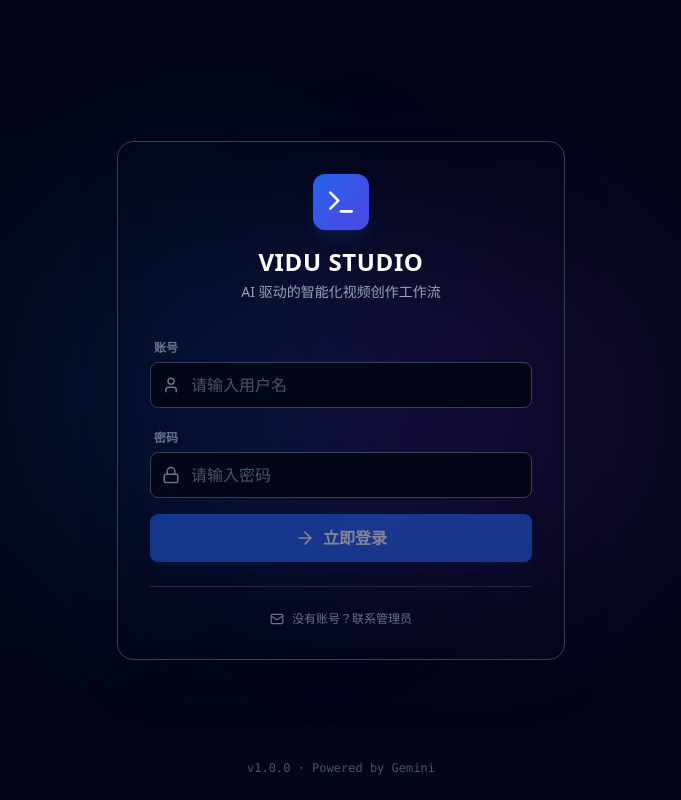
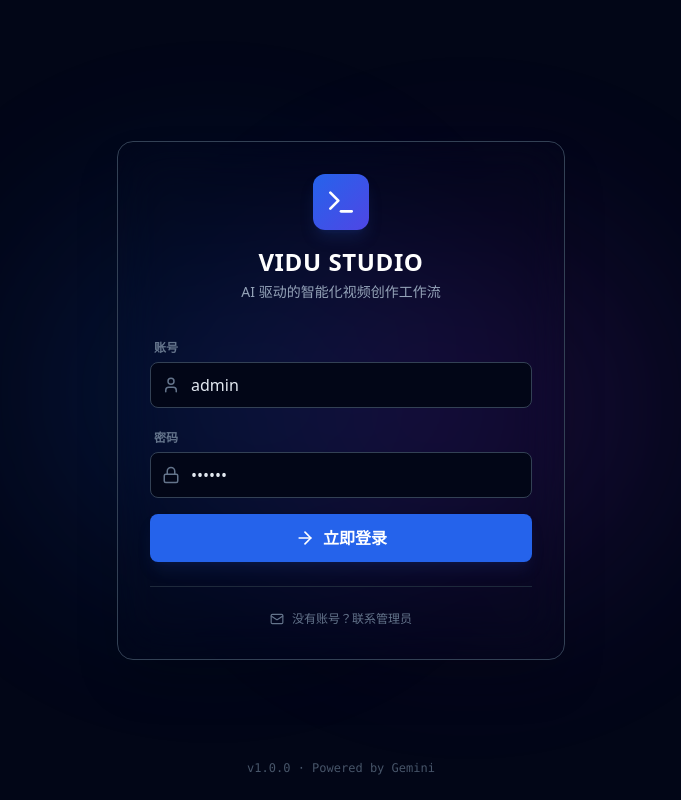
Before and after one commit to hadesfox/ai-video-workflow-studio, a React (Vite) app: page / in a window 1280 px wide. Shown: the whole page, without its empty margins (299-980 px from the left). Built offline with nearby package versions, Linux system fonts and the light colour scheme.

Commit message:
优化测试登录体验

```diff
--- a/App.tsx
+++ b/App.tsx
@@ -29,8 +29,8 @@ const createDefaultSettings = (): Record<ConfigKeys, AgentSettings> => {
 
 // --- Login Component ---
 const LoginScreen = ({ onLogin }: { onLogin: () => void }) => {
-  const [account, setAccount] = useState('');
-  const [password, setPassword] = useState('');
+  const [account, setAccount] = useState('admin');
+  const [password, setPassword] = useState('123456');
   const [isLoading, setIsLoading] = useState(false);
   const [error, setError] = useState('');
 
```
